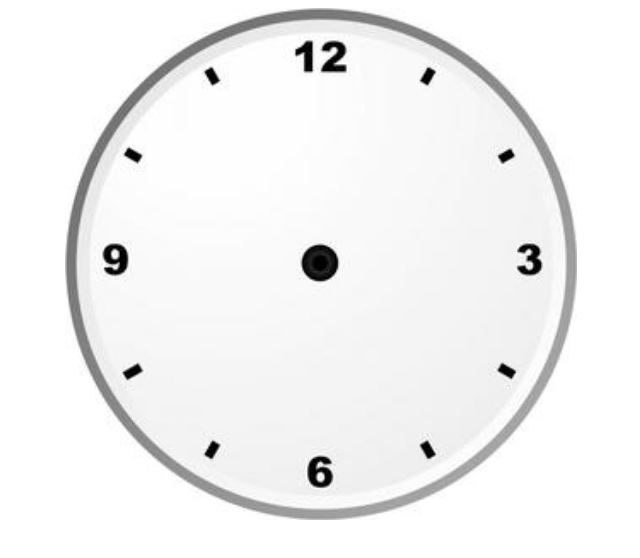
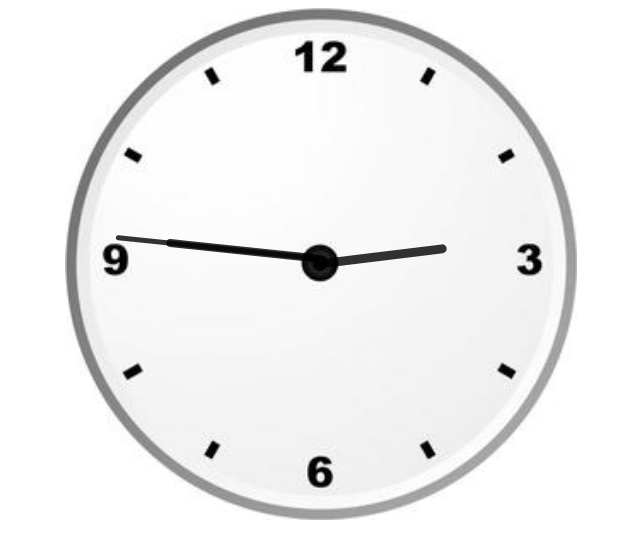
Before and after one commit to mishra28soumya/Analog-Clock, a plain HTML site: page index.html in a window 1280 px wide. Shown: the whole page, without its empty margins (319-959 px from the left). Drawn offline with Linux system fonts and the light colour scheme.

Commit message:
Update style.css

```diff
--- a/style.css
+++ b/style.css
@@ -9,16 +9,16 @@
   background-size: 100%;
 }
 
-#hour,
-#minute,
-#second {
+#hour_hand,
+#minute_hand,
+#second_hand {
   position: absolute;
   background: black;
   border-radius: 10px;
   transform-origin: bottom;
 }
 
-#hour {
+#hour_hand {
   width: 1.8%;
   height: 25%;
   top: 25%;
@@ -26,7 +26,7 @@
   opacity: 0.8;
 }
 
-#minute {
+#minute_hand {
   width: 1.6%;
   height: 30%;
   top: 19%;
@@ -34,7 +34,7 @@
   opacity: 0.8;
 }
 
-#second {
+#second_hand {
   width: 1%;
   height: 40%;
   top: 9%;
```
